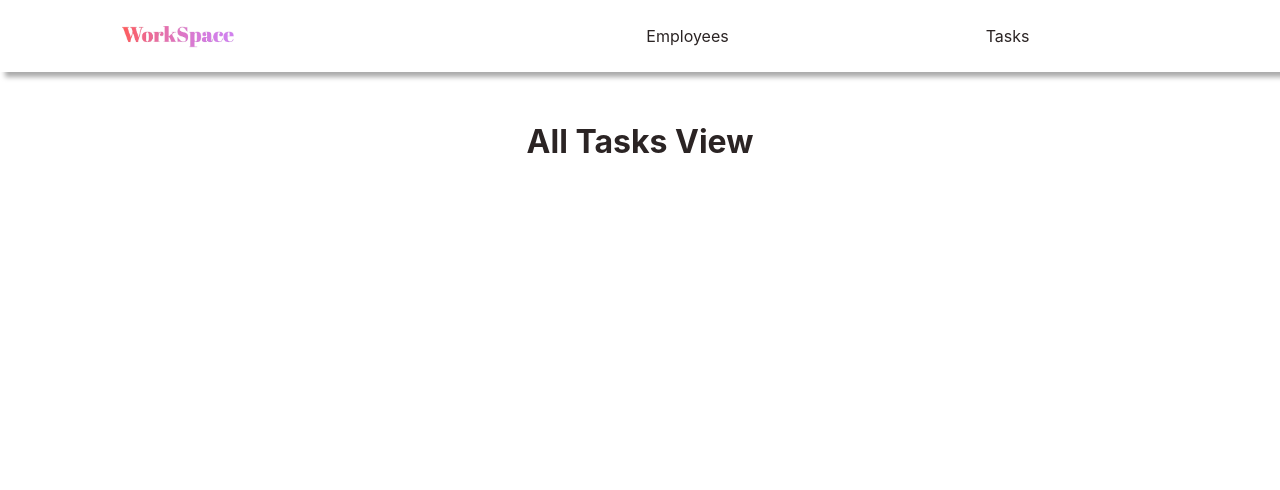
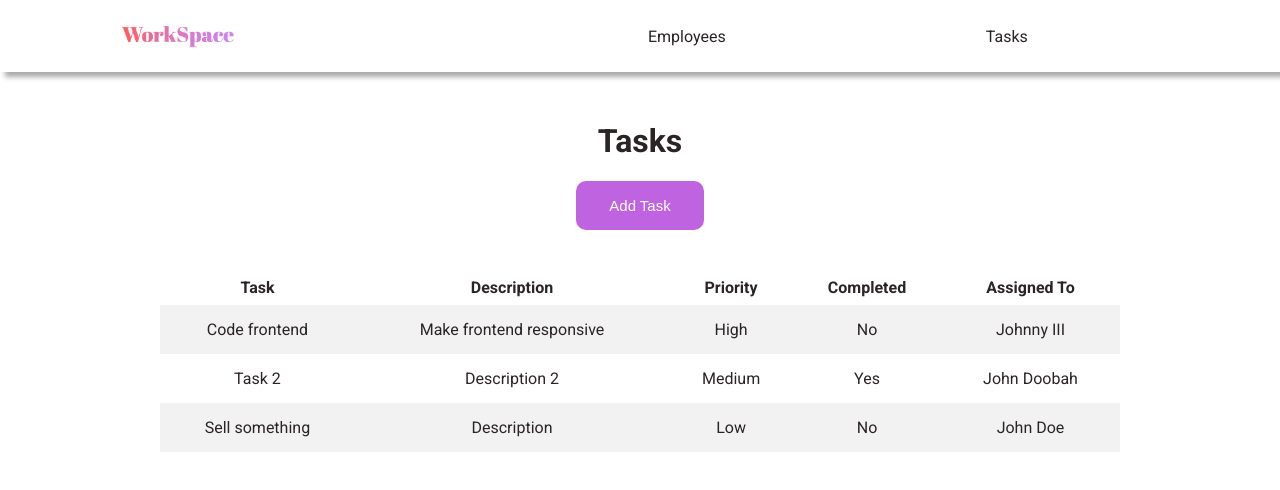
Before and after one commit to DimitriGol/Web-Dev-Final-Project, a React (Create React App) app in the folder workspace-frontend/: page /tasks in a window 1280 px wide. Shown: the top 490 px of the page. Built offline with nearby package versions, Linux system fonts and the light colour scheme.

Commit message:
Add frontend styling for all employees and all tasks views

```diff
--- a/workspace-frontend/public/index.html
+++ b/workspace-frontend/public/index.html
@@ -24,6 +24,12 @@
       work correctly both with client-side routing and a non-root public URL.
       Learn how to configure a non-root public URL by running `npm run build`.
     -->
+
+    <!-- Adding Fonts Here -->
+    <link rel="preconnect" href="https://fonts.googleapis.com">
+    <link rel="preconnect" href="https://fonts.gstatic.com" crossorigin>
+    <link href="https://fonts.googleapis.com/css2?family=Roboto:wght@100;300;400;500;700;900&display=swap" rel="stylesheet">
+
     <title>WorkSpace</title>
   </head>
   <body>
--- a/workspace-frontend/src/App.css
+++ b/workspace-frontend/src/App.css
@@ -1,4 +1,5 @@
 .App {
+  font-family: 'Roboto', sans-serif;
   text-align: center;
   color: #2B2424;
 }
@@ -37,6 +38,8 @@ nav{
   color: #bf63e1;
 }
 
+
+
 /* Home.js */
 .Home-Div{
   margin-top: 200px;
@@ -48,3 +51,88 @@ nav{
   max-height: 20vh;
   width: auto;
 }
+
+
+
+/* Employee.js / Tas */
+.add-btn{
+  padding: 16px 33px 16px 33px;
+  border-radius: 10px;
+  border-style: none;
+  background-color: #bf63e1;
+  color: white;
+  transition: 0.2s;
+  font-size: 15px;
+}
+.add-btn:hover{
+  background-color: #d387ef;
+  cursor: pointer;
+  /* box-shadow: 5px 5px 10px #a8a8a8; */
+}
+
+table{
+  margin-top: 40px;
+  margin-left: auto;
+  margin-right: auto;
+  width: 70%;
+  border-collapse: collapse;
+}
+
+td{
+  padding: 8px 10px 8px 10px;
+}
+
+thead{
+  background-color: #ffffff;
+}
+
+th{
+  padding: 8px 10px 8px 10px;
+}
+
+tr:nth-child(odd) {background-color: #f2f2f2;}
+
+
+.task-table td{
+  padding: 15px 12px 15px 12px;
+}
+
+.task-table{
+  width: 75%;
+}
+
+.view-employee-btn,
+.delete-employee-btn
+{
+  /* padding: 3px 8px 3px 8px; */
+  margin: 5px;
+  border-style: solid;
+  border-radius: 10px;
+  border-width: 1.5px;
+  transition: 0.1s;
+  font-size: 16px;;
+}
+
+.view-employee-btn{
+  border-color: #bf63e1;
+  color: #bf63e1;
+}
+
+.delete-employee-btn{
+  border-color: #FF5C5C;
+  color: #FF5C5C;
+}
+
+.view-employee-btn:hover{
+  cursor: pointer;
+  border-color: #ededed;
+  color: #ededed;
+  background-color: #bf63e1;
+}
+
+.delete-employee-btn:hover{
+  cursor: pointer;
+  border-color: #ededed;
+  color: #ededed;
+  background-color: #FF5C5C;
+}
--- a/workspace-frontend/src/Components/Employees.js
+++ b/workspace-frontend/src/Components/Employees.js
@@ -1,10 +1,74 @@
-import React from 'react';
+import React, {useState} from 'react';
 import '../App.css';
 
 function Employees() {
+
+    // const [employees, setEmploes] = useState([])
+
     return (
         <div className="App">
-            <h1> All Employees View </h1>
+            <h1> Employees </h1>
+            {/* Add new employee */}
+            <button className='add-btn'> Add Employee </button>
+
+            {/* Get list of employees and output it here */}
+
+            {/* Employee table  */}
+            <table>
+                <thead>
+                    <th>ID</th>
+                    <th>Name</th>
+                    <th>Department</th>
+                    <th>Actions</th>
+                </thead>
+                {/* Example Single Employee */}
+                {/* <tbody>
+                    {
+                        employees.map(
+                            employee =>
+                            <tr key={employee.id}>
+                                <td>{employee.id}</td>
+                                <td>{employee.name}</td>
+                                <td>{employee.department}</td>
+                                <td>
+                                    <button className='view-employee-btn'> View </button>
+                                    <button className='delete-employee-btn'> X </button>
+                                </td>
+                            </tr>
+
+                        )
+                    }
+                </tbody> */}
+                <tbody>
+                    <tr>
+                        <td>1</td>
+                        <td>John Doe</td>
+                        <td>Sales</td>
+                        <td>
+                            <button className='view-employee-btn'> View </button>
+                            <button className='delete-employee-btn'> X </button>
+                        </td>
+                    </tr>
+                    <tr>
+                        <td>2</td>
+                        <td>John Doobah</td>
+                        <td>Human Resources</td>
+                        <td>
+                            <button className='view-employee-btn'> View </button>
+                            <button className='delete-employee-btn'> X </button>
+                        </td>
+                    </tr>
+                    <tr>
+                        <td>3</td>
+                        <td>Johnny III</td>
+                        <td>Tech</td>
+                        <td>
+                            <button className='view-employee-btn'> View </button>
+                            <button className='delete-employee-btn'> X </button>
+                        </td>
+                    </tr>
+                </tbody>
+            </table>
         </div>
     )
 }
--- a/workspace-frontend/src/Components/Tasks.js
+++ b/workspace-frontend/src/Components/Tasks.js
@@ -4,7 +4,44 @@ import '../App.css';
 function Tasks() {
     return (
         <div className="App">
-            <h1> All Tasks View </h1>
+            <h1> Tasks </h1>
+            <button className='add-btn'>Add Task</button>
+
+            <table className='task-table'>
+
+                <thead>
+                    <th>Task</th>
+                    <th>Description</th>
+                    <th>Priority</th>
+                    <th>Completed</th>
+                    <th>Assigned To</th>
+                </thead>
+
+                <tbody>
+                    <tr>
+                        <td>Code frontend</td>
+                        <td>Make frontend responsive</td>
+                        <td>High</td>
+                        <td>No</td>
+                        <td>Johnny III</td>
+                    </tr>
+                    <tr>
+                        <td>Task 2</td>
+                        <td>Description 2</td>
+                        <td>Medium</td>
+                        <td>Yes</td>
+                        <td>John Doobah</td>
+                    </tr>
+                    <tr>
+                        <td>Sell something</td>
+                        <td>Description</td>
+                        <td>Low</td>
+                        <td>No</td>
+                        <td>John Doe</td>
+                    </tr>
+                </tbody>
+
+            </table>
         </div>
     )
 }
```
Also changed, not shown: workspace-frontend/src/App.js (+0 -7 lines), workspace-frontend/src/Components/SingleEmployee.js (+15 -0 lines).
